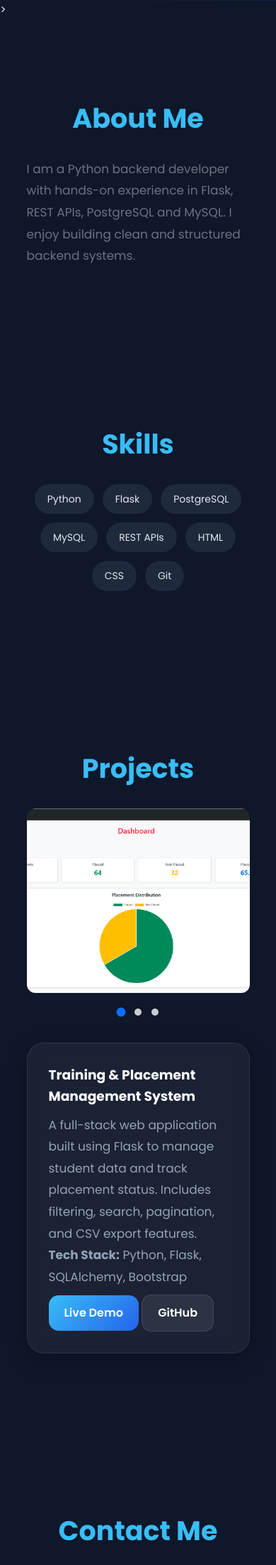
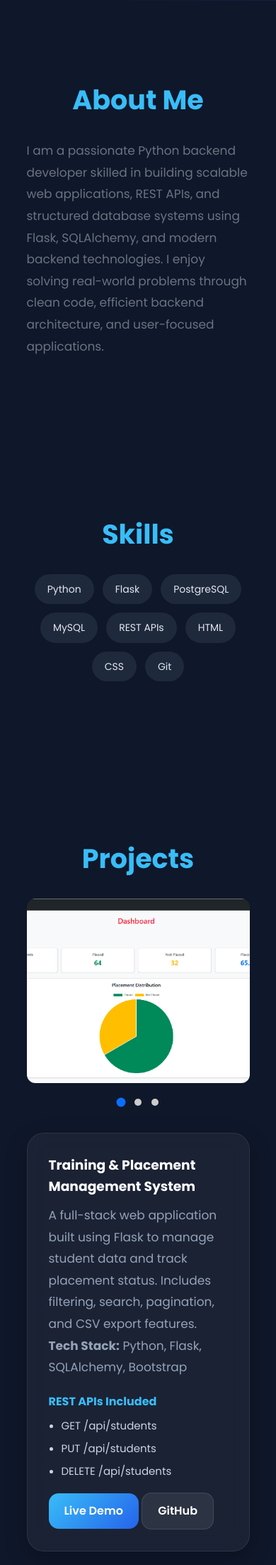
Before and after one commit to nishamore-UI/portfolio, a Flask app: page / in a window 390 px wide. Shown: the part 944-3149 px from the top of the page at 71% size. Run offline with Flask 3, Linux system fonts and the light colour scheme.

Commit message:
Fix mobile reveal animation

```diff
--- a/static/css/style.css
+++ b/static/css/style.css
@@ -494,11 +494,24 @@ footer {
 /* Scroll Reveal Animation */
 
 .reveal {
-    opacity: 0;
-    transform: translateY(60px);
+    opacity: 1;
+    transform: translateY(0);
     transition: all 1s ease;
 }
 
+@media (min-width: 768px) {
+
+    .reveal {
+        opacity: 0;
+        transform: translateY(60px);
+    }
+
+    .reveal.active {
+        opacity: 1;
+        transform: translateY(0);
+    }
+
+}
 .reveal.active {
     opacity: 1;
     transform: translateY(0);
@@ -518,3 +531,23 @@ footer {
     }
 
 }
+
+.api-section {
+    margin-top: 20px;
+    text-align: left;
+}
+
+.api-section h4 {
+    color: #38bdf8;
+    margin-bottom: 10px;
+}
+
+.api-section ul {
+    padding-left: 18px;
+}
+
+.api-section li {
+    color: #cbd5e1;
+    margin-bottom: 8px;
+    font-size: 15px;
+}
--- a/static/js/script.js
+++ b/static/js/script.js
@@ -73,9 +73,9 @@ function revealSections() {
 
 const texts = [
     "Python Backend Developer",
-    "Flask Developer",
-    "REST API Developer",
-    "Backend Enthusiast"
+    "Flask & REST API Developer",
+    "SQL & Database Enthusiast",
+    "Building Scalable Backend Systems"
 ];
 
 let count = 0;
--- a/templates/index.html
+++ b/templates/index.html
@@ -58,14 +58,16 @@
 
         </div>
 
-    </header>>
+    </header>
 
 <section id="about" class="reveal">
     <div class="container">
     <h2>About Me</h2>
     <p>
-        I am a Python backend developer with hands-on experience in Flask, REST APIs,
-        PostgreSQL and MySQL. I enjoy building clean and structured backend systems.
+        <p>
+            I am a passionate Python backend developer skilled in building scalable web applications, REST APIs, and structured database systems using Flask, SQLAlchemy, and modern backend technologies.
+            I enjoy solving real-world problems through clean code, efficient backend architecture, and user-focused applications.
+        </p>
     </p>
     </div>
 </section>
@@ -118,6 +120,18 @@
 
                 <p><strong>Tech Stack:</strong> Python, Flask, SQLAlchemy, Bootstrap</p>
 
+                <div class="api-section">
+
+                    <h4>REST APIs Included</h4>
+
+                    <ul>
+                        <li>GET /api/students</li>
+                        <li>PUT /api/students</li>
+                        <li>DELETE /api/students</li>
+                    </ul>
+
+                </div>
+
                 <a href="https://tp-system.onrender.com" target="_blank" class="btn btn-success">
                     Live Demo
                 </a>
@@ -129,15 +143,7 @@
 
             </div>
 
-           <!--<div class="project-card">
-                <h3>E-Commerce Website</h3>
-                <p>Full-stack e-commerce application with authentication and cart functionality.</p>
-            </div>
 
-            <div class="project-card">
-                <h3>Blackjack Game</h3>
-                <p>Interactive game built using Python logic and frontend integration.</p>
-            </div> -> -->
 
         </div>
     </div>
```
